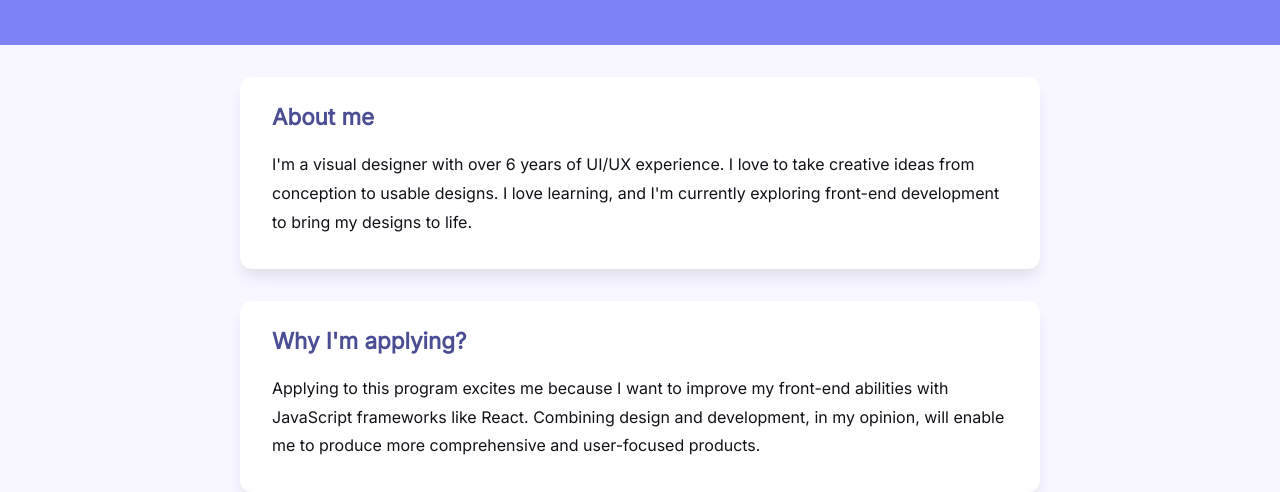
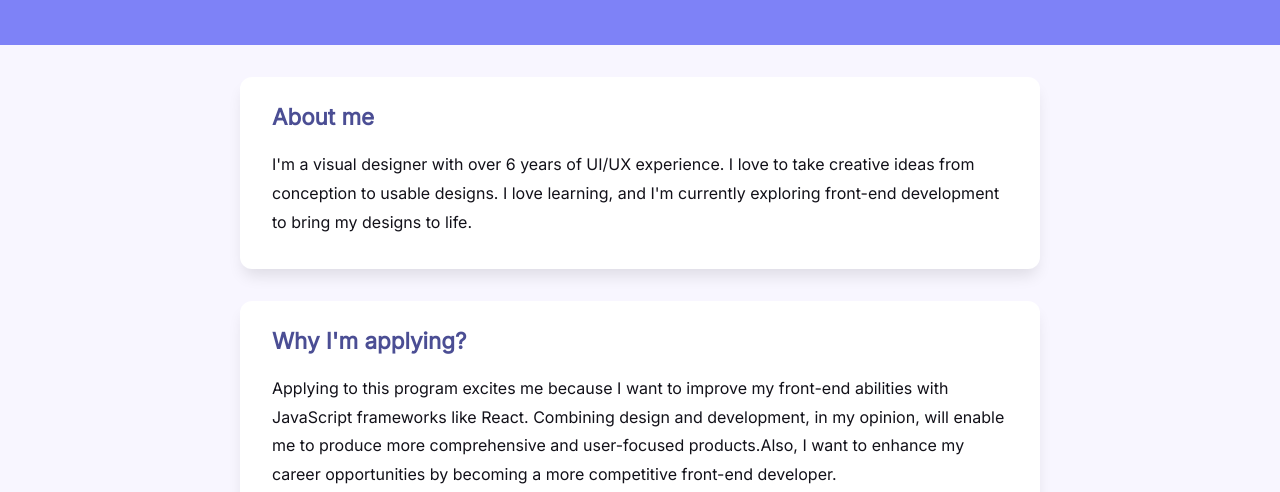
Before and after one commit to manalmansour22/portfolio, a plain HTML site: page index.html in a window 1280 px wide. Shown: the part 315-807 px from the top of the page. Drawn offline with Linux system fonts and the light colour scheme.

Commit message:
Update index.html

```diff
--- a/index.html
+++ b/index.html
@@ -27,7 +27,8 @@
             <section id="why">
                 <h2>Why I'm applying?</h2>
                 <p>Applying to this program excites me because I want to improve my front-end abilities with JavaScript frameworks like React.
-                Combining design and development, in my opinion, will enable me to produce more comprehensive and user-focused products.</p>
+                Combining design and development, in my opinion, will enable me to produce more comprehensive and user-focused products.Also,
+                  I want to enhance my career opportunities by becoming a more competitive front-end developer.</p>
             </section>
             <section id="contact">
                 <h2>Contact me</h2>
```
